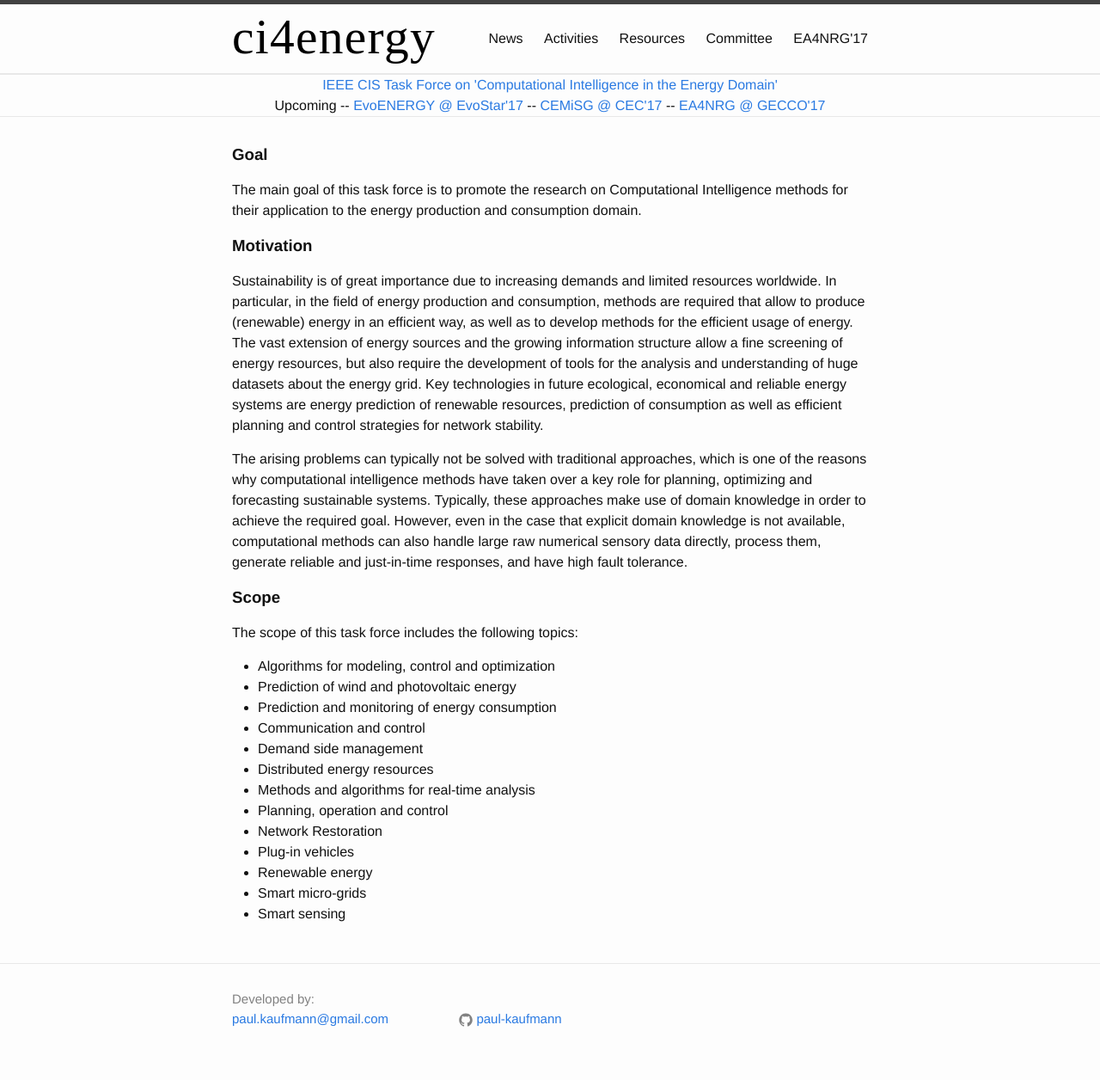
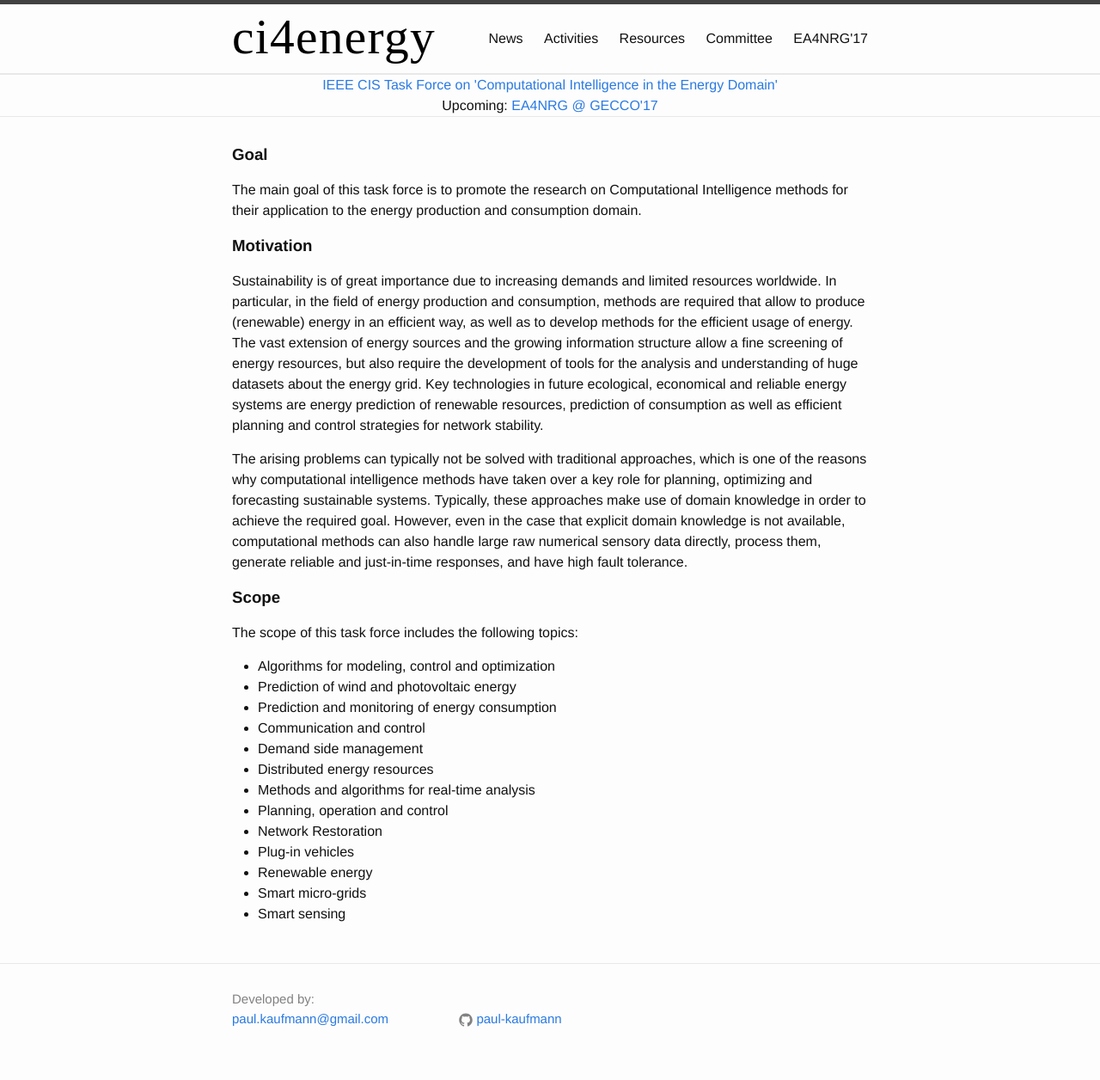
Before and after one commit to ci4energy/ci4energy.github.io, a Jekyll site: the page built from index.html, in a window 1280 px wide. Shown: the whole page at 86% size. Built offline with Jekyll 4.4.1, drawn with Linux system fonts in a browser that asks for light colours.

Commit message:
no message

```diff
--- a/_includes/header.html
+++ b/_includes/header.html
@@ -28,8 +28,9 @@
   <hr class="seperator">
   <center>
   <a class="page-link" href="http://cis.ieee.org/intelligent-systems-applications-tc.html">IEEE CIS Task Force on 'Computational Intelligence in the Energy Domain'</a><br>
-  Upcoming -- <a class="page-link" href="http://www.evostar.org/2017/cfp_evoenergy.php">EvoENERGY @ EvoStar'17</a> --
-  <a class="page-link" href="http://www.cemisg.org/">CEMiSG @ CEC'17</a> --
+  Upcoming:
+  <!-- <a class="page-link" href="http://www.evostar.org/2017/cfp_evoenergy.php">EvoENERGY @ EvoStar'17</a> --
+  <a class="page-link" href="http://www.cemisg.org/">CEMiSG @ CEC'17</a> -- -->
   <a class="page-link" href="{{ site.baseurl }}/ea4nrg.html">EA4NRG @ GECCO'17</a>
   </center>
 </header>
```
